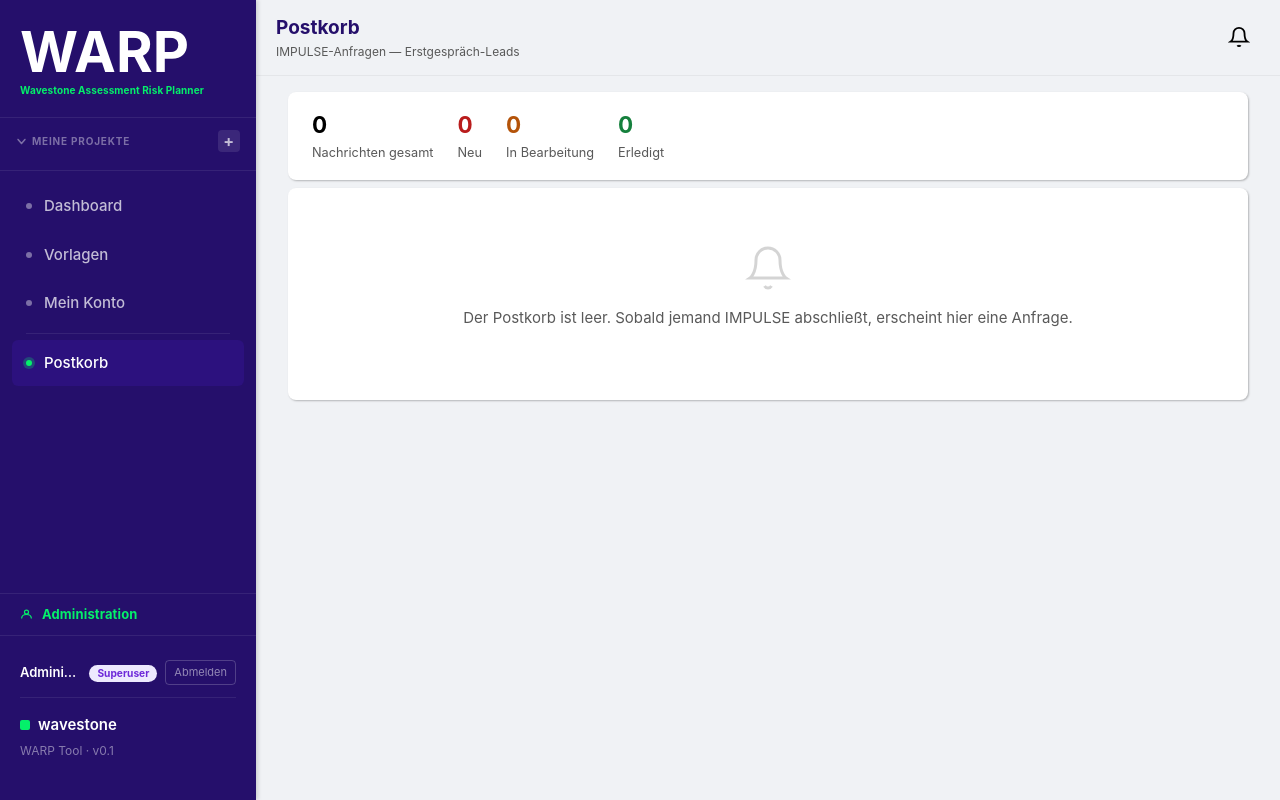
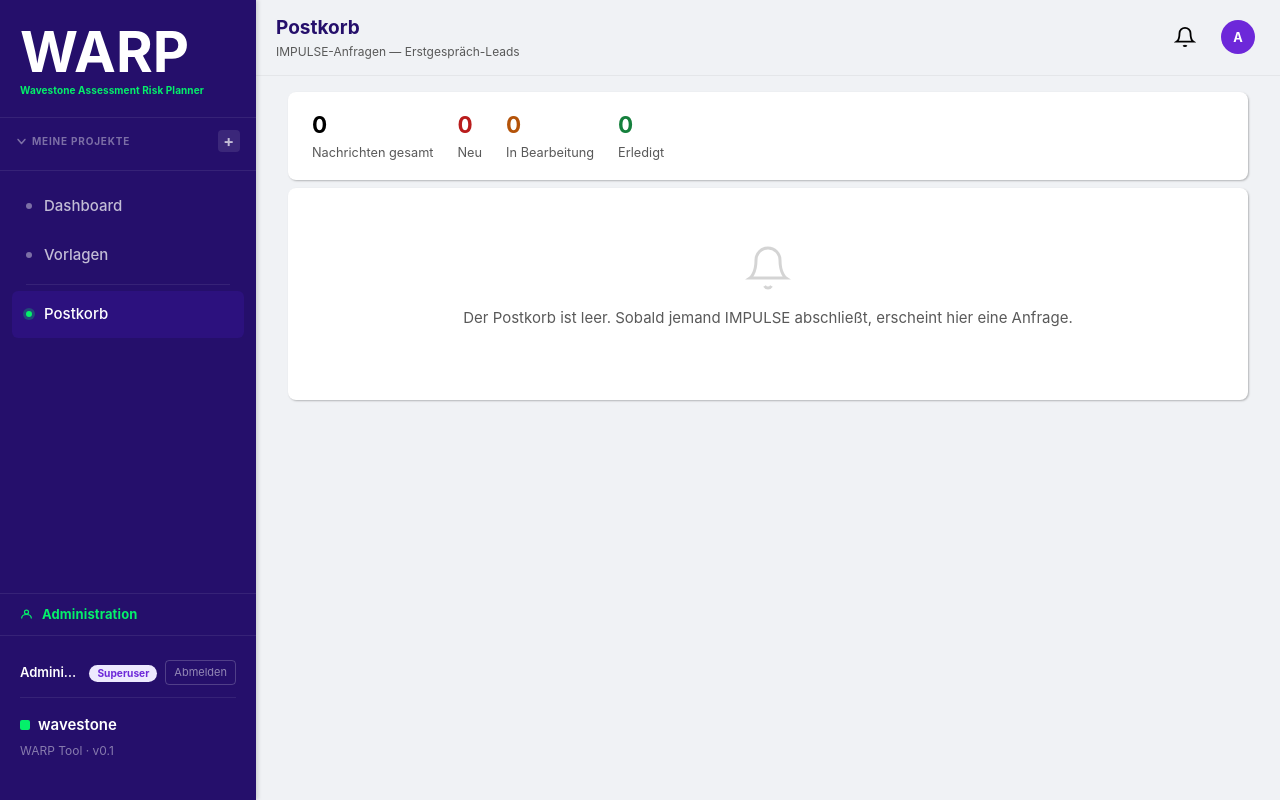
Before and after one commit to Tob1Cont1nued/warp, a Flask app: page /inbox in a window 1280 px wide. Run offline with Flask 3, Linux system fonts and the light colour scheme; a user stored in the database is signed in; data comes from the database, SQL or seed files in the repository; data that the repository does not hold is empty; some libraries are stand-ins or nearby versions.

Commit message:
feat: Profil-Button oben rechts in der Topbar statt Sidebar-Eintrag
Neuer Avatar-Button (Initiale, farbcodiert nach Rolle) ganz rechts in
der Topbar auf allen Seiten, mit Dropdown fuer "Mein Konto" und
"Abmelden" - ersetzt den zuvor in die Sidebar eingefuegten "Mein
Konto"-Link. Auf den drei Seiten mit Postkorb-Glocke (admin.html,
admin_questions.html, inbox.html) sitzt der Button direkt daneben;
.topbar-title (flex:1) uebernimmt bereits das Rechtsausrichten, daher
das bisher redundante margin-left:auto der Glocke entfernt.

```diff
--- a/app/static/css/app.css
+++ b/app/static/css/app.css
@@ -1648,3 +1648,63 @@ button { cursor: pointer; }
 }
 .wq-add-section { margin-top: 20px; padding-top: 20px; border-top: 1px solid var(--c-border-soft); }
 .wq-add-title { font-size: .9rem; font-weight: 700; margin: 0 0 14px; color: var(--c-text); }
+
+/* =================================================================
+   Profil-Button (Topbar, oben rechts)
+   ================================================================= */
+.profile-menu { position: relative; flex-shrink: 0; }
+.profile-btn {
+  width: var(--hit); height: var(--hit);
+  border-radius: 50%;
+  border: none;
+  padding: 0;
+  cursor: pointer;
+  display: flex;
+  background: transparent;
+}
+.profile-avatar {
+  width: 34px; height: 34px;
+  margin: auto;
+  border-radius: 50%;
+  color: #fff;
+  font-weight: 700;
+  font-size: .85rem;
+  display: flex;
+  align-items: center;
+  justify-content: center;
+  flex-shrink: 0;
+}
+.profile-avatar-superuser { background: #6d28d9; }
+.profile-avatar-admin     { background: #b45309; }
+.profile-avatar-user      { background: var(--ws-blue); }
+
+.profile-dropdown {
+  position: absolute;
+  top: calc(100% + 8px);
+  right: 0;
+  min-width: 200px;
+  background: #FFF;
+  border: 1px solid var(--c-border);
+  border-radius: 10px;
+  box-shadow: 0 8px 28px rgba(20, 20, 43, 0.14);
+  padding: 6px;
+  z-index: 50;
+}
+.profile-dropdown-head {
+  padding: 8px 10px 10px;
+  border-bottom: 1px solid var(--c-border-soft);
+  margin-bottom: 6px;
+}
+.profile-dropdown-name { display: block; font-weight: 700; font-size: .88rem; color: var(--c-text); }
+.profile-dropdown-role { display: inline-block; margin-top: 4px; font-size: .68rem; font-weight: 700; border-radius: 999px; padding: 1px 8px; }
+.profile-dropdown-item {
+  display: block;
+  padding: 8px 10px;
+  border-radius: 6px;
+  font-size: .86rem;
+  color: var(--c-text);
+  text-decoration: none;
+  transition: background .12s;
+}
+.profile-dropdown-item:hover { background: var(--c-bg); }
+.profile-dropdown-item.danger { color: #dc2626; }
--- /dev/null
+++ b/app/templates/_profile_button.html
@@ -0,0 +1,47 @@
+{# Profil-Button für die Topbar (oben rechts) – Avatar mit Initiale + Dropdown. #}
+<div class="profile-menu" id="js-profile-menu">
+  <button type="button" class="profile-btn" id="js-profile-btn" aria-haspopup="true" aria-expanded="false" title="{{ current_user.display_name or current_user.username }}">
+    <span class="profile-avatar {% if current_user.is_superuser %}profile-avatar-superuser{% elif current_user.is_admin %}profile-avatar-admin{% else %}profile-avatar-user{% endif %}">
+      {{ (current_user.display_name or current_user.username)[:1].upper() }}
+    </span>
+  </button>
+  <div class="profile-dropdown" id="js-profile-dropdown" hidden>
+    <div class="profile-dropdown-head">
+      <span class="profile-dropdown-name">{{ current_user.display_name or current_user.username }}</span>
+      <span class="profile-dropdown-role" style="
+        {% if current_user.is_superuser %}background:#ede9fe;color:#6d28d9
+        {% elif current_user.is_admin %}background:#fef3c7;color:#b45309
+        {% else %}background:#f0f9ff;color:#0369a1{% endif %}">
+        {% if current_user.is_superuser %}Superuser{% elif current_user.is_admin %}Admin{% else %}Benutzer{% endif %}
+      </span>
+    </div>
+    <a href="{{ url_for('account') }}" class="profile-dropdown-item">Mein Konto</a>
+    <a href="{{ url_for('logout') }}" class="profile-dropdown-item danger">Abmelden</a>
+  </div>
+</div>
+
+<script>
+(function () {
+  var wrap = document.getElementById('js-profile-menu');
+  var btn  = document.getElementById('js-profile-btn');
+  var menu = document.getElementById('js-profile-dropdown');
+  if (!wrap || !btn || !menu) return;
+
+  function close() {
+    menu.hidden = true;
+    btn.setAttribute('aria-expanded', 'false');
+  }
+  function toggle(e) {
+    e.stopPropagation();
+    var open = !menu.hidden;
+    if (open) { close(); } else { menu.hidden = false; btn.setAttribute('aria-expanded', 'true'); }
+  }
+  btn.addEventListener('click', toggle);
+  document.addEventListener('click', function (e) {
+    if (!wrap.contains(e.target)) close();
+  });
+  document.addEventListener('keydown', function (e) {
+    if (e.key === 'Escape') close();
+  });
+})();
+</script>
--- a/app/templates/_sidebar.html
+++ b/app/templates/_sidebar.html
@@ -53,11 +53,6 @@
       <a class="sidebar-nav-item {% if active_nav == 'vorlagen' %}active{% endif %}"
          href="{{ url_for('vorlagen') }}">
         <span class="dot"></span>Vorlagen
-      </a>
-
-      <a class="sidebar-nav-item {% if active_nav == 'account' %}active{% endif %}"
-         href="{{ url_for('account') }}">
-        <span class="dot"></span>Mein Konto
       </a>
 
       {% if current_user.is_admin %}
--- a/app/templates/account.html
+++ b/app/templates/account.html
@@ -19,6 +19,7 @@
     <h1>Mein Konto</h1>
     <p>Zugangsdaten verwalten</p>
   </div>
+  {% include '_profile_button.html' %}
 </header>
 
 {% set active_nav = 'account' %}
--- a/app/templates/admin.html
+++ b/app/templates/admin.html
@@ -9,7 +9,7 @@
   <style>
     .topbar-bell {
       position: relative; display: flex; align-items: center;
-      color: var(--c-text); margin-left: auto; padding: 8px 10px;
+      color: var(--c-text); padding: 8px 10px;
       text-decoration: none; border-radius: 8px; transition: background .15s;
     }
     .topbar-bell:hover { background: var(--c-bg); }
@@ -45,6 +45,7 @@
     </svg>
     <span class="bell-badge" id="js-bell-badge" style="display:none">0</span>
   </a>
+  {% include '_profile_button.html' %}
 </header>
 
 <div class="sidebar-backdrop" id="js-backdrop"></div>
--- a/app/templates/admin_questions.html
+++ b/app/templates/admin_questions.html
@@ -112,7 +112,7 @@
 
     .topbar-bell {
       position: relative; display: flex; align-items: center;
-      color: var(--c-text); margin-left: auto; padding: 8px 10px;
+      color: var(--c-text); padding: 8px 10px;
       text-decoration: none; border-radius: 8px; transition: background .15s;
     }
     .topbar-bell:hover { background: var(--c-bg); }
@@ -148,6 +148,7 @@
     </svg>
     <span class="bell-badge" id="js-bell-badge" style="display:none">0</span>
   </a>
+  {% include '_profile_button.html' %}
 </header>
 
 <div class="sidebar-backdrop" id="js-backdrop"></div>
--- a/app/templates/dashboard.html
+++ b/app/templates/dashboard.html
@@ -19,6 +19,7 @@
     <h1>Dashboard</h1>
     <p>Willkommen, {{ current_user.display_name or current_user.username }}</p>
   </div>
+  {% include '_profile_button.html' %}
 </header>
 
 {% set active_nav = 'dashboard' %}
--- a/app/templates/inbox.html
+++ b/app/templates/inbox.html
@@ -9,7 +9,7 @@
   <style>
     .topbar-bell {
       position: relative; display: flex; align-items: center;
-      color: var(--c-text); margin-left: auto; padding: 8px 10px;
+      color: var(--c-text); padding: 8px 10px;
       text-decoration: none; border-radius: 8px; transition: background .15s;
     }
     .topbar-bell:hover { background: var(--c-bg); }
@@ -222,6 +222,7 @@
     </svg>
     <span class="bell-badge" id="js-bell-badge"{% if neu_count == 0 %} style="display:none"{% endif %}>{{ neu_count }}</span>
   </a>
+  {% include '_profile_button.html' %}
 </header>
 
 {% set active_nav = 'postkorb' %}
--- a/app/templates/index.html
+++ b/app/templates/index.html
@@ -24,6 +24,7 @@
     <span class="progress-value"><span id="js-answered">0</span> / {{ total_questions }}</span>
     <div class="progress-bar"><div class="progress-bar-fill" id="js-progress-bar"></div></div>
   </div>
+  {% include '_profile_button.html' %}
 </header>
 
 {% set active_nav = 'workshop' if project.catalog_type == 'workshop' else 'fragenkatalog' %}
--- a/app/templates/vorlagen.html
+++ b/app/templates/vorlagen.html
@@ -19,6 +19,7 @@
     <h1>Vorlagen</h1>
     <p>Generische und KI-vorausgefüllte Dokumente</p>
   </div>
+  {% include '_profile_button.html' %}
 </header>
 
 {% set active_nav = 'vorlagen' %}
```
